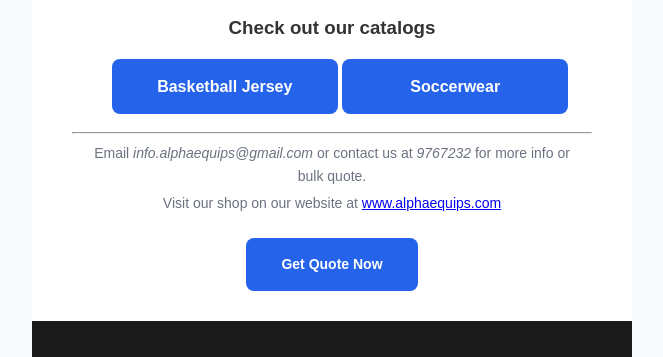
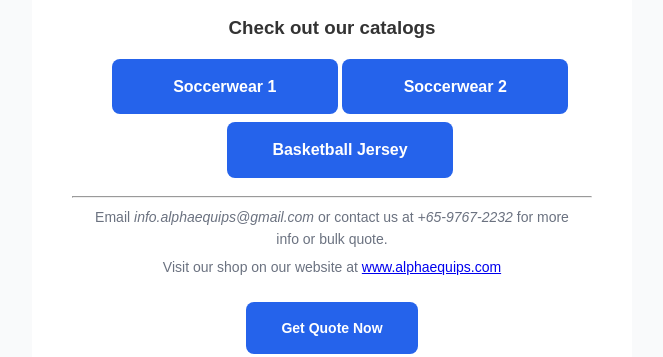
Before and after one commit to carloangeloch/ae_html_email_marketing_sg_school, a plain HTML site: page index.html in a window 1280 px wide. Shown: the part 2600-2957 px from the top of the page, without its empty margins (308-971 px from the left). Drawn offline with Linux system fonts and the light colour scheme.

Commit message:
Change button links and contact

```diff
--- a/index.html
+++ b/index.html
@@ -207,7 +207,41 @@
         </h3>
         <div style="width: 100%; padding: 8px; text-align: center">
           <a
-            href="https://www.dropbox.com/scl/fi/stvx6wzs2dcs3ppazab8p/ALPHA_Basketball_Jersey.pdf?rlkey=mk5h60j52yd1lxrk21o4etchi&st=xfcffuv4&dl=0"
+            href="https://www.dropbox.com/scl/fi/rlu7wsmgiqidajdyrwauj/AE-2025-soccer-uniform-1-zh-size.pdf?rlkey=6hz84onwfbeiw9fixhjpk9gbr&st=iw6jnw4f&dl=0"
+            target="_blank"
+            style="
+              width: 30%;
+              display: inline-block;
+              background-color: #2563eb;
+              color: white;
+              font-weight: bold;
+              padding: 15px 35px;
+              border-radius: 8px;
+              text-decoration: none;
+              transition: background-color 0.3s;
+              margin-bottom: 8px;
+            "
+            >Soccerwear 1</a
+          >
+          <a
+            href="https://www.dropbox.com/scl/fi/6m3wy0x4jyhi42c4m4xfo/AE-2025-soccer-uniform-2-eu-size.pdf?rlkey=n08s741k1n9pi1suok7102pgg&st=xh3kyq0t&dl=0"
+            target="_blank"
+            style="
+              width: 30%;
+              display: inline-block;
+              background-color: #2563eb;
+              color: white;
+              font-weight: bold;
+              padding: 15px 35px;
+              border-radius: 8px;
+              text-decoration: none;
+              transition: background-color 0.3s;
+              margin-bottom: 8px;
+            "
+            >Soccerwear 2</a
+          >
+          <a
+            href="https://www.dropbox.com/scl/fi/rzcgpf4k63j45p5hbeg50/AE-2025-basketball-uniform-1.pdf?rlkey=15edmxql9jvbw890do70bxsru&st=6yi3w17o&dl=0"
             target="_blank"
             style="
               width: 30%;
@@ -222,23 +256,6 @@
               margin-bottom: 2px;
             "
             >Basketball Jersey</a
-          >
-          <a
-            href="https://www.dropbox.com/scl/fi/tabgns1q06evnd63lnlt4/ALPHA_Soccerwear.pdf?rlkey=t0stuj4q8rxlp1j9y4e7v3t5z&st=tve7xwad&dl=0"
-            target="_blank"
-            style="
-              width: 30%;
-              display: inline-block;
-              background-color: #2563eb;
-              color: white;
-              font-weight: bold;
-              padding: 15px 35px;
-              border-radius: 8px;
-              text-decoration: none;
-              transition: background-color 0.3s;
-              margin-bottom: 2px;
-            "
-            >Soccerwear</a
           >
         </div>
         <hr />
@@ -255,7 +272,7 @@
       >
         <p style="margin: 5px 20px">
           Email <em>info.alphaequips@gmail.com</em> or contact us at
-          <em>9767232</em> for more info or bulk quote.
+          <em>+65-9767-2232</em> for more info or bulk quote.
         </p>
         <p style="margin: 5px 0; margin-bottom: 24px">
           Visit our shop on our website at
```
